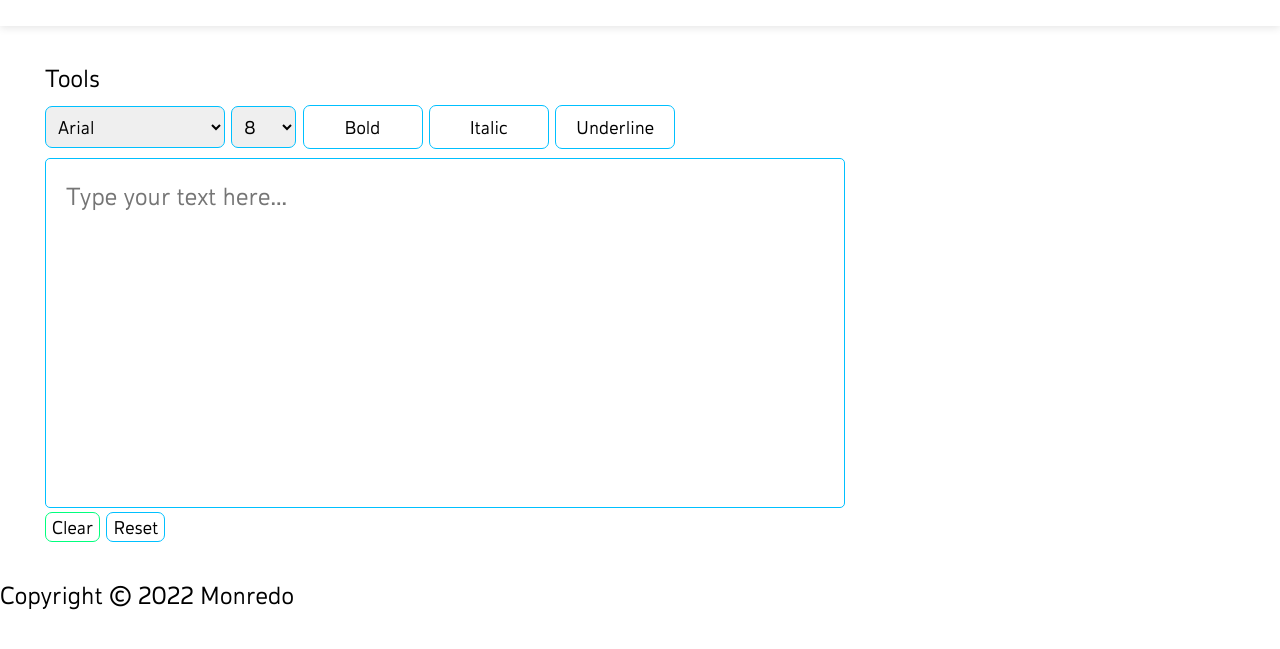
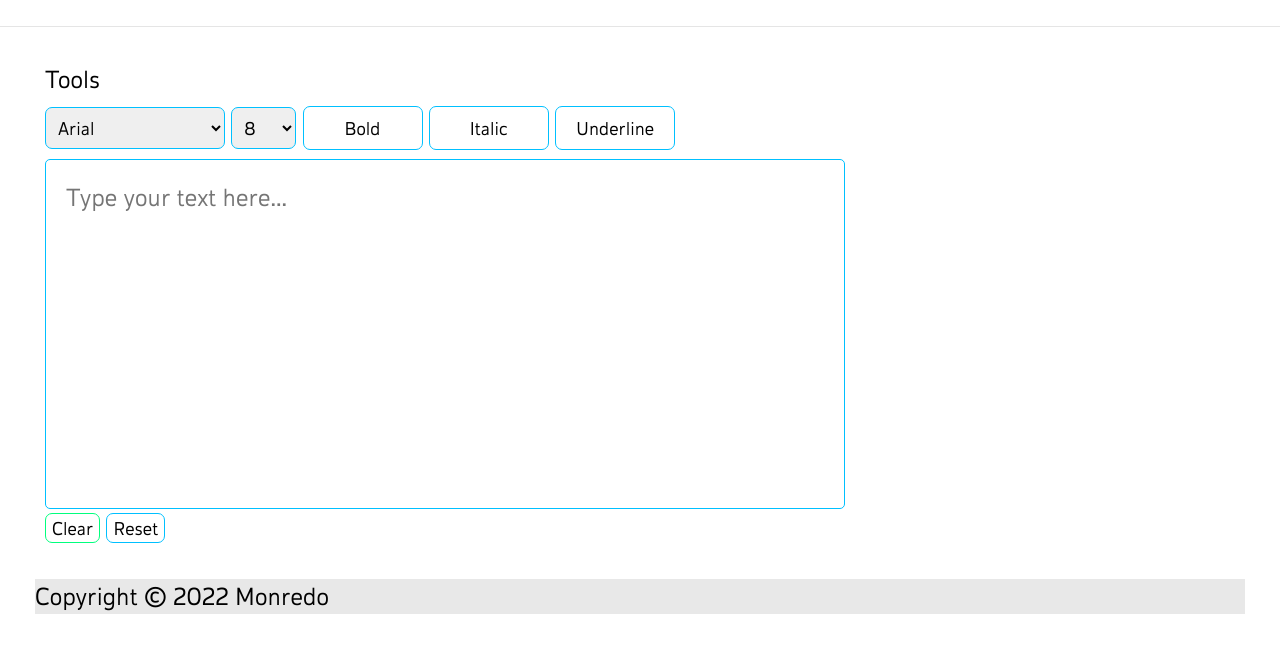
Before and after one commit to Monredo/lye, a plain HTML site: page index.html in a window 1280 px wide. Shown: the part 171-820 px from the top of the page. Drawn offline with Linux system fonts and the light colour scheme.

Commit message:
Update style.css

```diff
--- a/style.css
+++ b/style.css
@@ -97,7 +97,7 @@ body {
 
 .nav-bar {
     background-color: white;
-    box-shadow: 0 2px 8px #0000001a;
+    border-bottom: 1px solid #0000001a;
     padding: 2em;
 }
 
@@ -214,3 +214,8 @@ input[type=reset]:hover {
     border: 1px solid rgba(0,201,38,38);
     cursor: pointer;
 }
+
+.footer {
+    margin: 35px;
+    background: rgb(232,232,232);
+}
```
